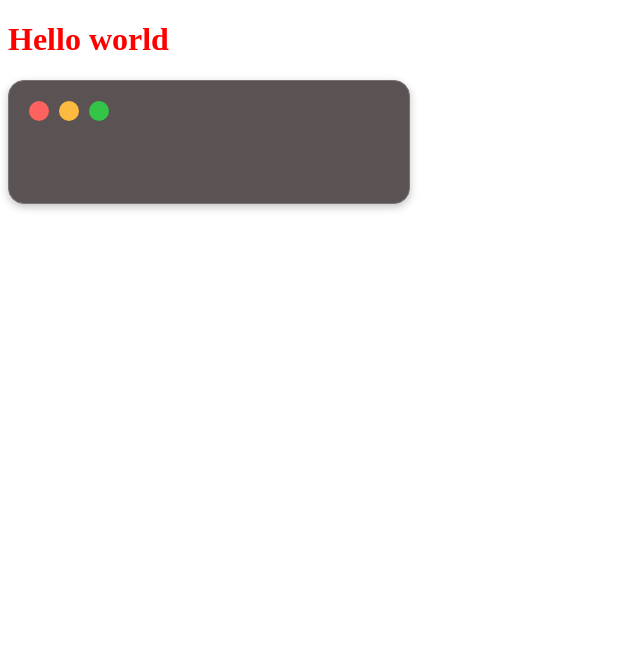
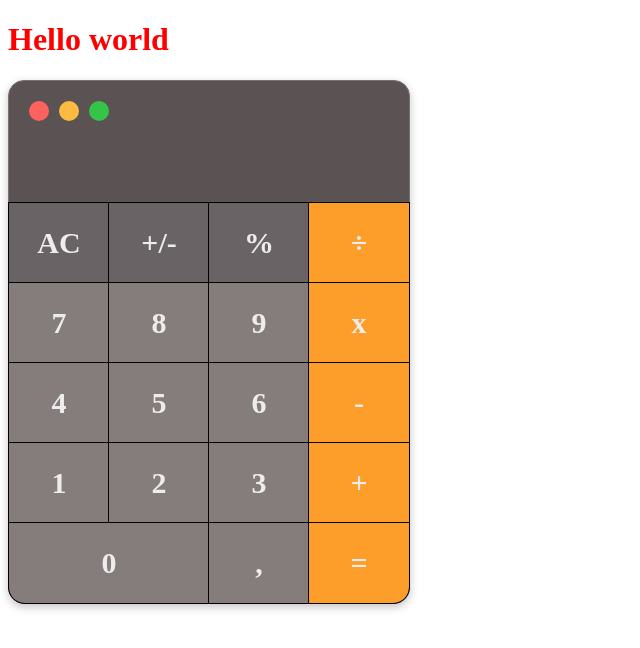
Before and after one commit to trgianghuynh1808/SET2021-Interview, a React app: page / in a window 1280 px wide. Shown: the top 648 px of the page, without its empty margins (0-640 px from the left). Built offline with nearby package versions, Linux system fonts and the light colour scheme.

Commit message:
imp: keyboard UI

```diff
--- a/src/client/components/Calculator/components/InputSection/styles.ts
+++ b/src/client/components/Calculator/components/InputSection/styles.ts
@@ -1,6 +1,6 @@
 import styled from 'styled-components';
 
-import { VAMPIRE_GRAY, WHITE } from 'client/constants/style-variables';
+import { GRAY, WHITE } from 'client/constants/style-variables';
 
 const StyleWrapper = styled.div`
   .input-container {
@@ -15,7 +15,7 @@ const StyleWrapper = styled.div`
       margin: 0px;
       border: none;
       outline: none;
-      background-color: ${VAMPIRE_GRAY};
+      background-color: ${GRAY};
       padding: 0px;
     }
   }
--- /dev/null
+++ b/src/client/components/Calculator/components/KeyboardSection/components/Keyboard/index.tsx
@@ -0,0 +1,30 @@
+import React from 'react';
+
+import StyleWrapper from './styles';
+import { generateKeyBoardClassName } from './utils';
+
+interface IKeyboardProps {
+  className?: string;
+  value: string | number;
+  onClick: (value: string | number) => void;
+}
+
+function Keyboard(props: IKeyboardProps) {
+  const { className, value, onClick } = props;
+
+  const keyBoardClassName = generateKeyBoardClassName(value);
+
+  return (
+    <StyleWrapper>
+      <div
+        className={`keyboard-container ${className} ${keyBoardClassName}`}
+        onClick={() => {
+          onClick(value);
+        }}>
+        {value}
+      </div>
+    </StyleWrapper>
+  );
+}
+
+export default Keyboard;
--- /dev/null
+++ b/src/client/components/Calculator/components/KeyboardSection/components/Keyboard/styles.ts
@@ -0,0 +1,49 @@
+import { BLACK, GREY, LIGHT_GREY, ORANGE, RED, WHITE } from 'client/constants/style-variables';
+import styled from 'styled-components';
+
+const StyleWrapper = styled.div`
+  .keyboard-container {
+    font-size: 30px;
+    transition: all 0.4s ease;
+
+    width: 100px;
+    height: 80px;
+    display: flex;
+    justify-content: center;
+    align-items: center;
+    color: ${WHITE};
+    font-weight: bold;
+    outline: 1px solid ${BLACK};
+
+    &:hover {
+      cursor: pointer;
+    }
+
+    &:active {
+      background-color: transparent;
+    }
+  }
+
+  .special-button {
+    background-color: ${GREY};
+  }
+
+  .operator-button {
+    background-color: ${ORANGE};
+  }
+
+  .other-button {
+    background-color: ${LIGHT_GREY};
+  }
+
+  .zero-button {
+    width: 200px;
+    border-bottom-left-radius: 16px;
+  }
+
+  .last-button {
+    border-bottom-right-radius: 16px;
+  }
+`;
+
+export default StyleWrapper;
--- /dev/null
+++ b/src/client/components/Calculator/components/KeyboardSection/components/Keyboard/utils.ts
@@ -0,0 +1,21 @@
+import { OPERATOR_KEY_MAP, SPECIAL_KEY_MAP } from 'client/constants/common';
+
+export function generateKeyBoardClassName(value: string | number): string {
+  if (SPECIAL_KEY_MAP.includes(value as string)) {
+    return 'special-button';
+  }
+
+  if (OPERATOR_KEY_MAP.includes(value as string)) {
+    if (value === '=') {
+      return 'operator-button last-button';
+    }
+
+    return 'operator-button';
+  }
+
+  if (value === 0) {
+    return 'other-button zero-button';
+  }
+
+  return 'other-button';
+}
--- /dev/null
+++ b/src/client/components/Calculator/components/KeyboardSection/index.tsx
@@ -0,0 +1,20 @@
+import { KEY_MAP } from 'client/constants/common';
+import React from 'react';
+import Keyboard from './components/Keyboard';
+
+import StyleWrapper from './styles';
+
+function KeyboardSection() {
+  return (
+    <StyleWrapper>
+      <section className="keyboard-section">
+        {Array.isArray(KEY_MAP) &&
+          KEY_MAP.map((key, index) => {
+            return <Keyboard key={index} value={key} onClick={() => {}} />;
+          })}
+      </section>
+    </StyleWrapper>
+  );
+}
+
+export default KeyboardSection;
--- /dev/null
+++ b/src/client/components/Calculator/components/KeyboardSection/styles.ts
@@ -0,0 +1,10 @@
+import styled from 'styled-components';
+
+const StyleWrapper = styled.div`
+  .keyboard-section {
+    display: flex;
+    flex-wrap: wrap;
+  }
+`;
+
+export default StyleWrapper;
--- a/src/client/components/Calculator/index.tsx
+++ b/src/client/components/Calculator/index.tsx
@@ -1,6 +1,7 @@
 import React from 'react';
 import HeaderSection from './components/HeaderSection';
 import InputSection from './components/InputSection';
+import KeyboardSection from './components/KeyboardSection';
 
 import StyleWrapper from './styles';
 
@@ -10,6 +11,7 @@ function Calculator() {
       <div className="calculator-container">
         <HeaderSection />
         <InputSection />
+        <KeyboardSection />
       </div>
     </StyleWrapper>
   );
--- a/src/client/components/Calculator/styles.ts
+++ b/src/client/components/Calculator/styles.ts
@@ -1,10 +1,10 @@
-import { BORDER_COLOR, VAMPIRE_GRAY } from 'client/constants/style-variables';
+import { BORDER_COLOR, GRAY } from 'client/constants/style-variables';
 import styled from 'styled-components';
 
 const StyleWrapper = styled.div`
   .calculator-container {
     max-width: 400px;
-    background-color: ${VAMPIRE_GRAY};
+    background-color: ${GRAY};
     border-radius: 16px;
     box-shadow: rgba(0, 0, 0, 0.24) 0px 3px 8px;
 
--- /dev/null
+++ b/src/client/constants/common.ts
@@ -0,0 +1,23 @@
+export const SPECIAL_KEY_MAP = ['AC', '+/-', '%'];
+
+export const OPERATOR_KEY_MAP = ['÷', 'x', '-', '+', '='];
+
+export const KEY_MAP = [
+  ...SPECIAL_KEY_MAP,
+  '÷',
+  7,
+  8,
+  9,
+  'x',
+  4,
+  5,
+  6,
+  '-',
+  1,
+  2,
+  3,
+  '+',
+  0,
+  ',',
+  '='
+];
--- a/src/client/constants/style-variables.ts
+++ b/src/client/constants/style-variables.ts
@@ -2,7 +2,11 @@
 export const RED = '#fd625f';
 export const YELLOW = '#fcba41';
 export const GREEN = '#34c548';
-export const VAMPIRE_GRAY = '#5b5253';
+export const GRAY = '#5b5253';
 export const WHITE = '#ecedec';
+export const GREY = '#6a6365';
+export const BLACK = 'black';
+export const ORANGE = '#fd9e2b';
+export const LIGHT_GREY = '#857d7c';
 
 export const BORDER_COLOR = '#787475';
```
